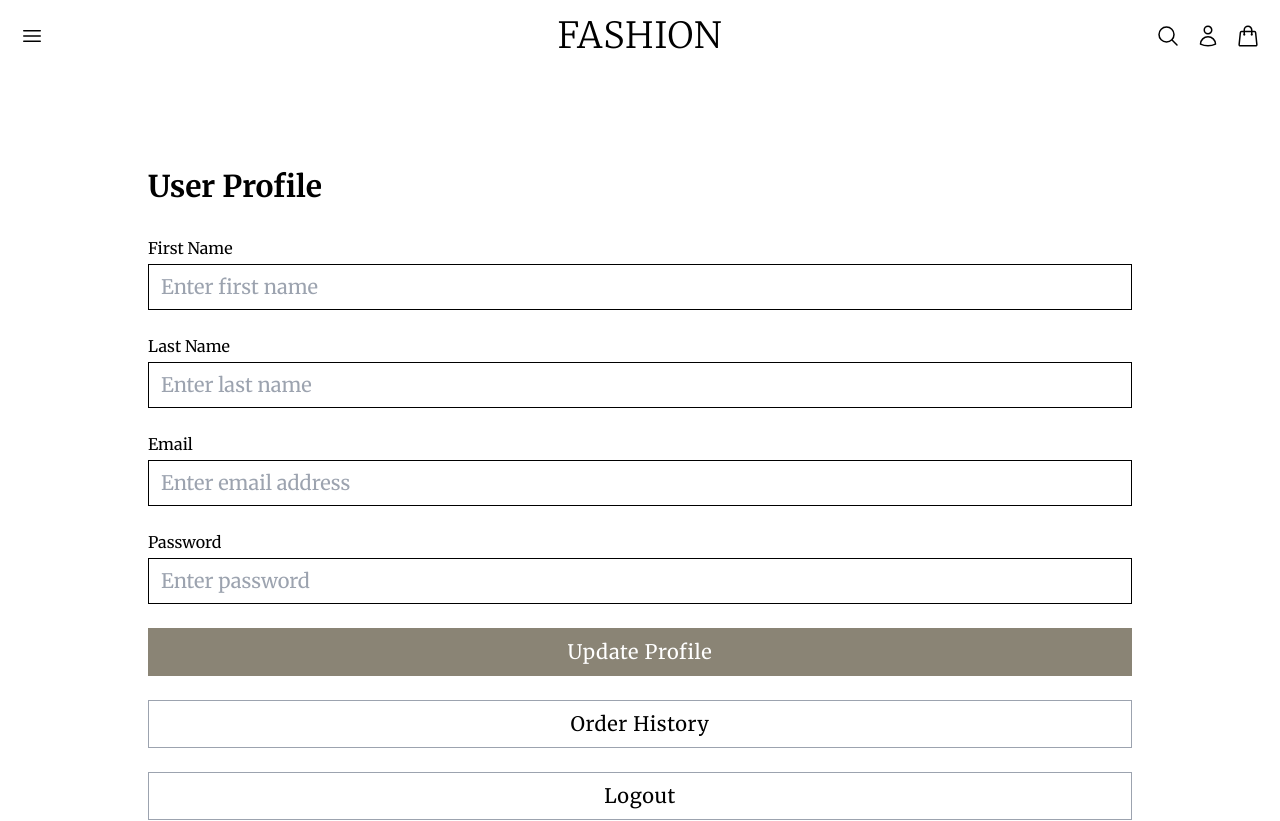
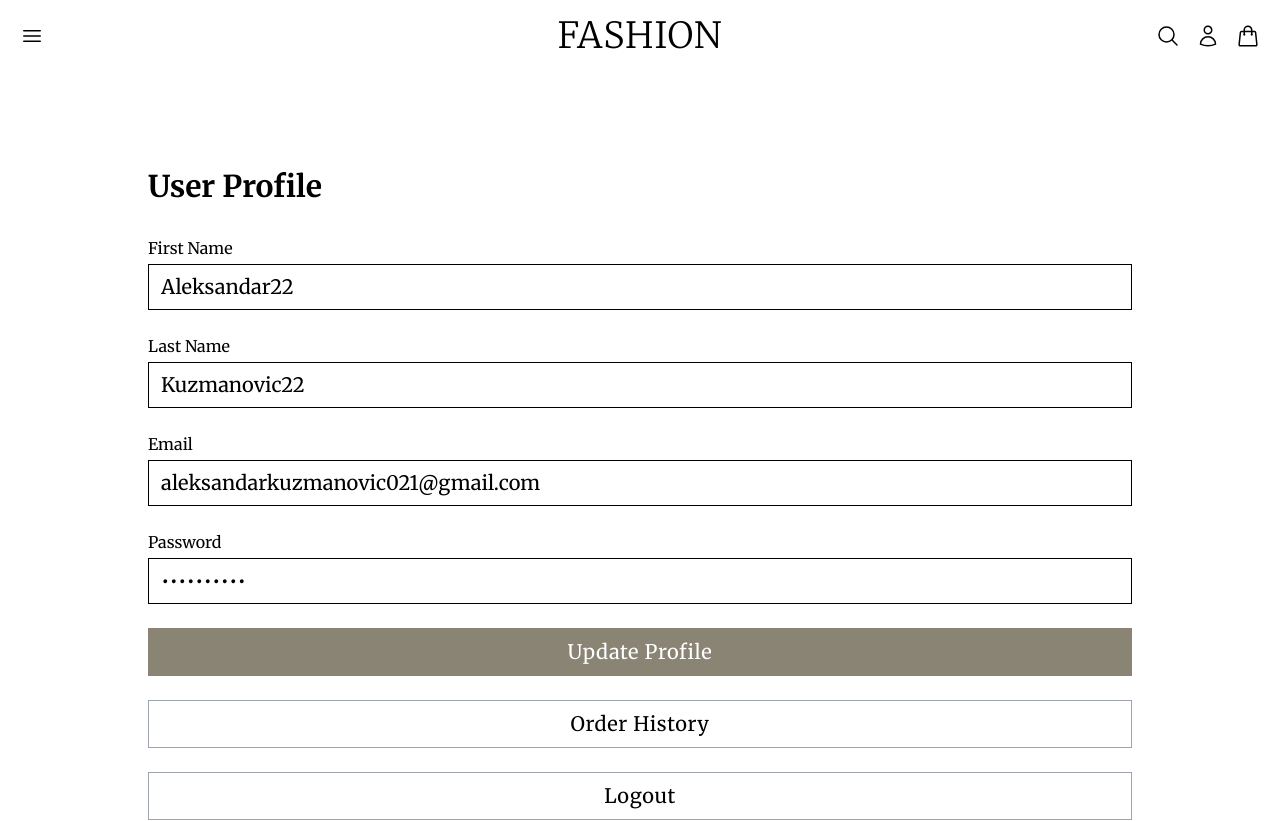
Before and after one commit to doraemon-35/ECommerce-theme, a React (Vite) app: page /user-profile in a window 1280 px wide. Shown: the top 821 px of the page. Built offline with nearby package versions, Linux system fonts and the light colour scheme; data requests are answered from the project's data file; sample sign-in values are in the browser's storage.

Commit message:
update user profile functionality completed

```diff
--- a/src/data/db.json
+++ b/src/data/db.json
@@ -166,11 +166,10 @@
   "orders": [],
   "users": [
     {
-      "name": "Aleksandar",
-      "lastname": "Kuzmanovic",
-      "email": "aleksandarkuzmanovic02@gmail.com",
-      "password": "123321",
-      "confirmPassword": "123321",
+      "name": "Aleksandar22",
+      "lastname": "Kuzmanovic22",
+      "email": "aleksandarkuzmanovic021@gmail.com",
+      "password": "1233214321",
       "id": 1
     }
   ]
--- a/src/pages/Login.tsx
+++ b/src/pages/Login.tsx
@@ -46,7 +46,7 @@ const Login = () => {
       toast.success("You are already logged in");
       navigate("/user-profile");
     }
-  }, []);
+  }, [navigate]);
 
   return (
     <div className="max-w-screen-2xl mx-auto pt-24 flex items-center justify-center">
--- a/src/pages/UserProfile.tsx
+++ b/src/pages/UserProfile.tsx
@@ -2,10 +2,12 @@ import { useEffect, useState } from "react";
 import Button from "../components/Button";
 import { Link, useNavigate } from "react-router-dom";
 import toast from "react-hot-toast";
+import customFetch from "../axios/custom";
+import { checkUserProfileFormData } from "../utils/checkUserProfileFormData";
 
 const UserProfile = () => {
   const navigate = useNavigate();
-  const [user] = useState(JSON.parse(localStorage.getItem("user") || "{}"));
+  const [user, setUser] = useState<User>();
 
   const logout = () => {
     toast.error("Logged out successfully");
@@ -13,16 +15,46 @@ const UserProfile = () => {
     navigate("/login");
   };
 
-  useEffect(() => {
-    if (!user?.id) {
+  const fetchUser = async (userId: number | string) => {
+    const response = await customFetch(`/users/${userId}`);
+    setUser(response.data);
+  };
+
+  const updateUser = async (e: React.FormEvent<HTMLFormElement>) => {
+    e.preventDefault();
+    // Get form data
+    const formData = new FormData(e.currentTarget);
+    const data = Object.fromEntries(formData);
+    // Check if form data is valid
+    if (!checkUserProfileFormData(data)) return;
+    const userId = JSON.parse(localStorage.getItem("user") || "{}").id;
+    if (userId) {
+      try {
+        await customFetch.put(`/users/${userId}`, data);
+      } catch (e) {
+        toast.error("User update failed");
+        return;
+      }
+      toast.success("User updated successfully");
+    } else {
       toast.error("Please login to view this page");
       navigate("/login");
     }
-  }, [user, navigate]);
+  };
+
+  useEffect(() => {
+    const userId = JSON.parse(localStorage.getItem("user") || "{}").id;
+    if (!userId) {
+      toast.error("Please login to view this page");
+      navigate("/login");
+    } else {
+      fetchUser(userId);
+    }
+  }, [navigate]);
   return (
     <div className="max-w-screen-lg mx-auto mt-24 px-5">
       <h1 className="text-3xl font-bold mb-8">User Profile</h1>
-      <form className="flex flex-col gap-6">
+      <form className="flex flex-col gap-6" onSubmit={updateUser}>
         <div className="flex flex-col gap-1">
           <label htmlFor="firstname">First Name</label>
           <input
@@ -30,7 +62,8 @@ const UserProfile = () => {
             className="bg-white border border-black text-xl py-2 px-3 w-full outline-none max-[450px]:text-base"
             placeholder="Enter first name"
             id="firstname"
-            name="firstname"
+            name="name"
+            defaultValue={user?.name}
           />
         </div>
         <div className="flex flex-col gap-1">
@@ -41,6 +74,7 @@ const UserProfile = () => {
             placeholder="Enter last name"
             id="lastname"
             name="lastname"
+            defaultValue={user?.lastname}
           />
         </div>
         <div className="flex flex-col gap-1">
@@ -51,6 +85,7 @@ const UserProfile = () => {
             placeholder="Enter email address"
             id="email"
             name="email"
+            defaultValue={user?.email}
           />
         </div>
         <div className="flex flex-col gap-1">
@@ -61,6 +96,7 @@ const UserProfile = () => {
             placeholder="Enter password"
             id="password"
             name="password"
+            defaultValue={user?.password}
           />
         </div>
         <Button type="submit" text="Update Profile" mode="brown" />
--- /dev/null
+++ b/src/utils/checkUserProfileFormData.ts
@@ -0,0 +1,23 @@
+import toast from "react-hot-toast";
+
+export const checkUserProfileFormData = (data: {
+  [k: string]: FormDataEntryValue;
+}) => {
+  const { name, lastname, email, password } = data;
+  if (
+    name &&
+    lastname &&
+    email &&
+    password &&
+    name === "" &&
+    lastname === "" &&
+    email === "" &&
+    password === ""
+  ) {
+    console.log(name, lastname, email, password);
+
+    toast.error("Please enter all the fields");
+    return false;
+  }
+  return true;
+};
```
Also changed, not shown: src/typings.d.ts (+9 -0 lines).
